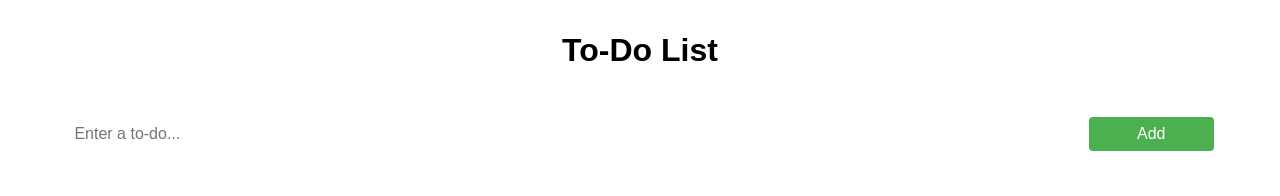
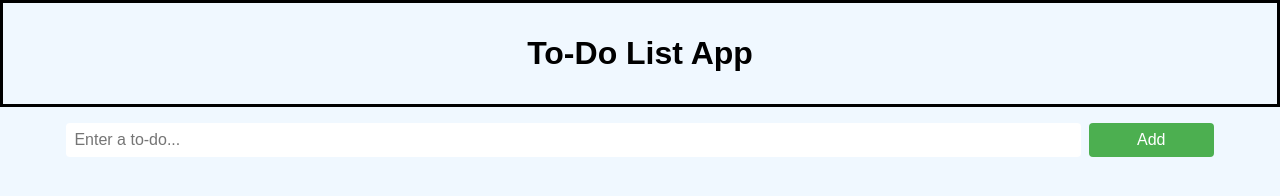
Before and after one commit to PeterNjukia/2do_app, a plain HTML site: page index.html in a window 1280 px wide. Drawn offline with Linux system fonts and the light colour scheme.

Commit message:
new features on dev branch

```diff
--- a/index.html
+++ b/index.html
@@ -6,7 +6,7 @@
   <link rel="stylesheet" href="style.css">
 </head>
 <body>
-  <h1>To-Do List</h1>
+  <h1>To-Do List App</h1>
   <form id="todo-form">
     <input type="text" id="todo-input" placeholder="Enter a to-do...">
     <button type="submit">Add</button>
--- a/style.css
+++ b/style.css
@@ -2,12 +2,14 @@ body {
     font-family: sans-serif;
     margin: 0;
     padding: 0;
+    background-color: aliceblue;
   }
 
   h1 {
     margin: 0;
     padding: 1em;
     text-align: center;
+    border: solid black;
   }
 
   form {
```
Also changed, not shown: 1 other file.
